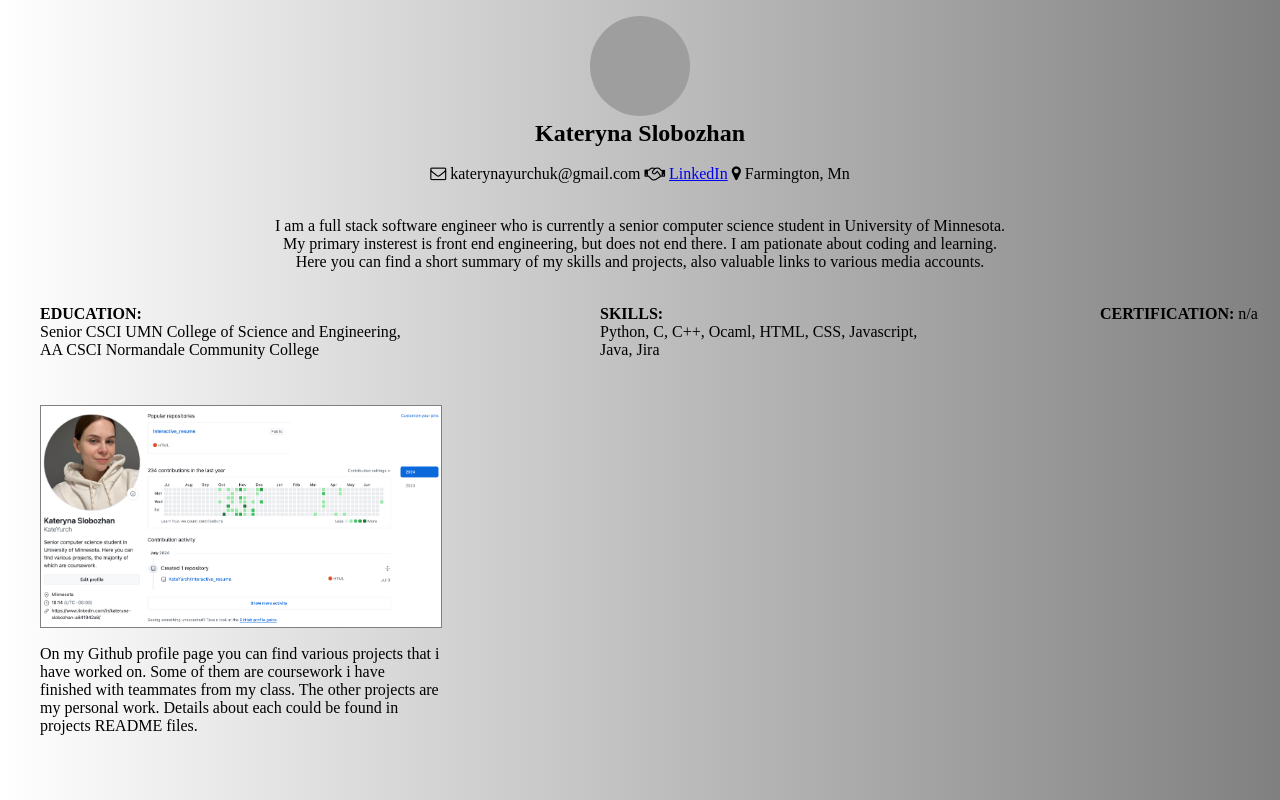
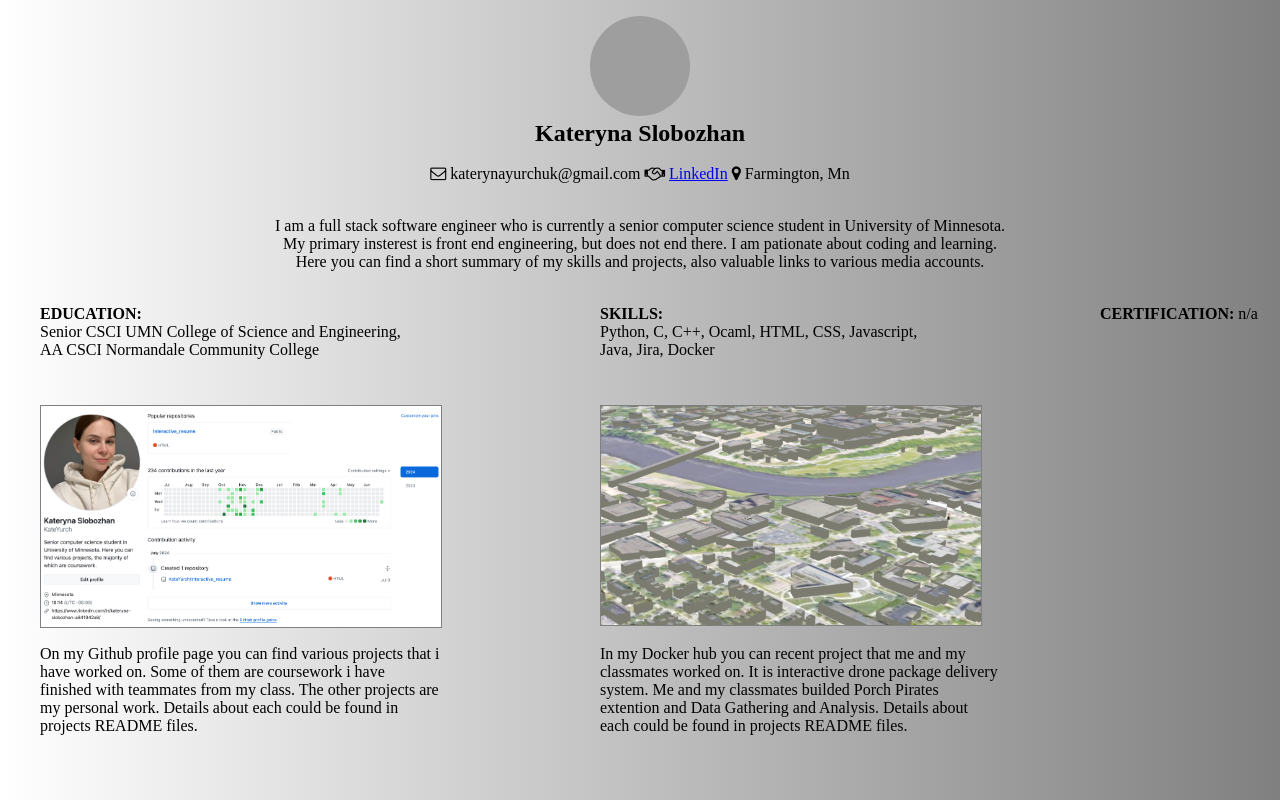
Before and after one commit to KateYurch/Digital_resume, a plain HTML site: page index.html in a window 1280 px wide. Shown: the top 800 px of the page. Drawn offline with Linux system fonts and the light colour scheme; grey boxes are pictures that could not be loaded.

Commit message:
Docker image and descripton added

```diff
--- a/css/master.css
+++ b/css/master.css
@@ -46,9 +46,25 @@ p6 {
     border: 1px solid grey;
 }
 
+#second {
+    position: absolute;
+    margin-top: 100px;
+    left: 600px;
+    width: 380px;
+    border: 1px solid grey;
+}
+
 p7 {
     position: absolute;
     margin-top: 340px;
     left: 40px;
     width: 400px;
 }
+
+p8 {
+    position: absolute;
+    margin-top: 340px;
+    left: 600px;
+    width: 400px;
+
+}
--- a/index.html
+++ b/index.html
@@ -37,17 +37,27 @@
     <p3>
         <p4><strong>EDUCATION:</strong><br> Senior CSCI UMN College of Science and Engineering,<br> AA
             CSCI Normandale Community College</p4>
-        <p5><strong>SKILLS:</strong><br> Python, C, C++, Ocaml, HTML, CSS, Javascript,<br>Java, Jira</p5>
+        <p5><strong>SKILLS:</strong><br> Python, C, C++, Ocaml, HTML, CSS, Javascript,<br>Java, Jira, Docker</p5>
         <p6><strong>CERTIFICATION:</strong> n/a</p6>
     </p3>
 
     <a href="https://github.com/KateYurch">
         <img id="first" src="images/Screenshot 2024-07-03 at 6.15.54 PM.png" title="Github profile"></img></a>
     <p7>On my Github profile page you can find various projects that i have worked on.
-        Some of them are coursework i have finished with teammates from my class. The other projects are my personal
+        Some of them are coursework i have finished with teammates from my class. The other projects are my
+        personal
         work.
         Details about each could be found in projects README files.
     </p7>
+
+    <a href="https://hub.docker.com/r/kslobozhan/drone_sim_extentions">
+        <img id="second" src="images/Screenshot 2024-07-19 at 4.25.01 PM.png" title="Docker project image"></img></a>
+    <p8>In my Docker hub you can recent project that me and my classmates worked on.
+        It is interactive drone package delivery system. Me and my classmates builded Porch Pirates extention and Data
+        Gathering and Analysis.
+        Details about each could be found in projects README files.
+    </p8>
+
 
 
 </body>
```
Also changed, not shown: images/Screenshot 2024-07-19 at 4.25.01 PM.png (added), 2 other files.
